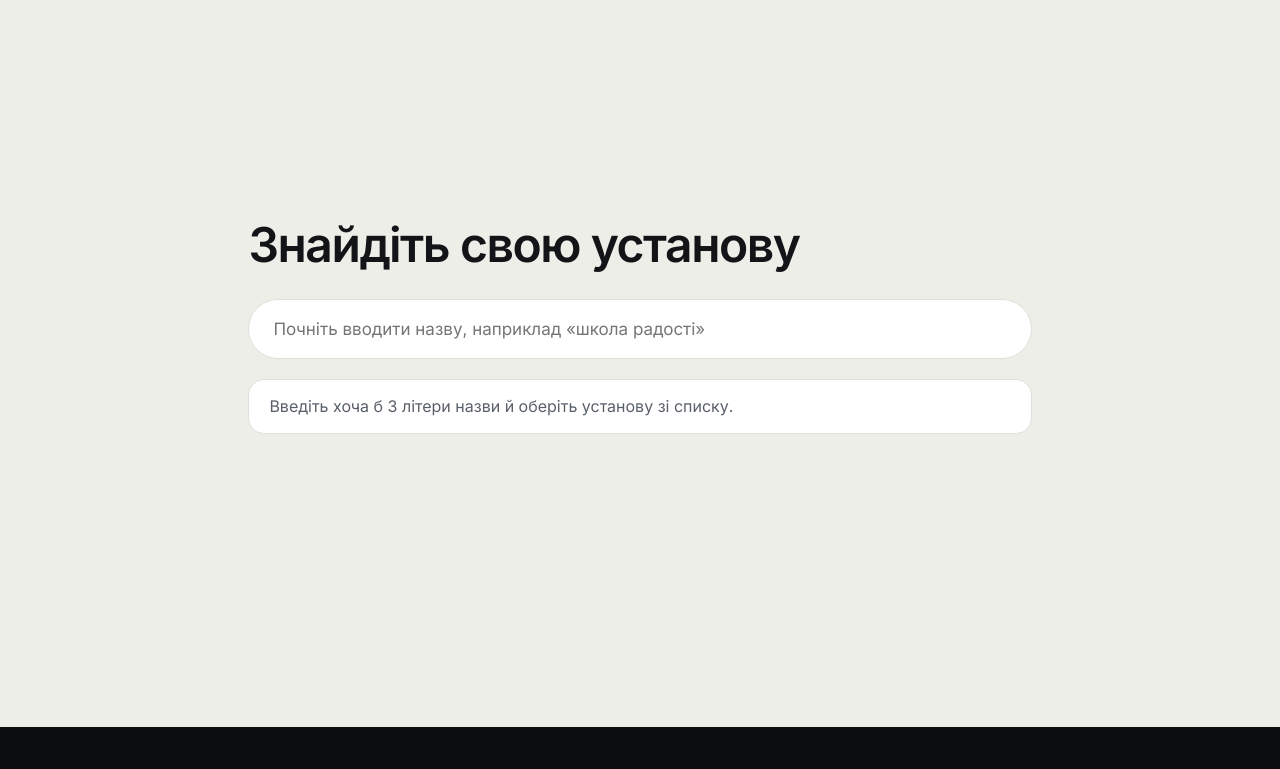
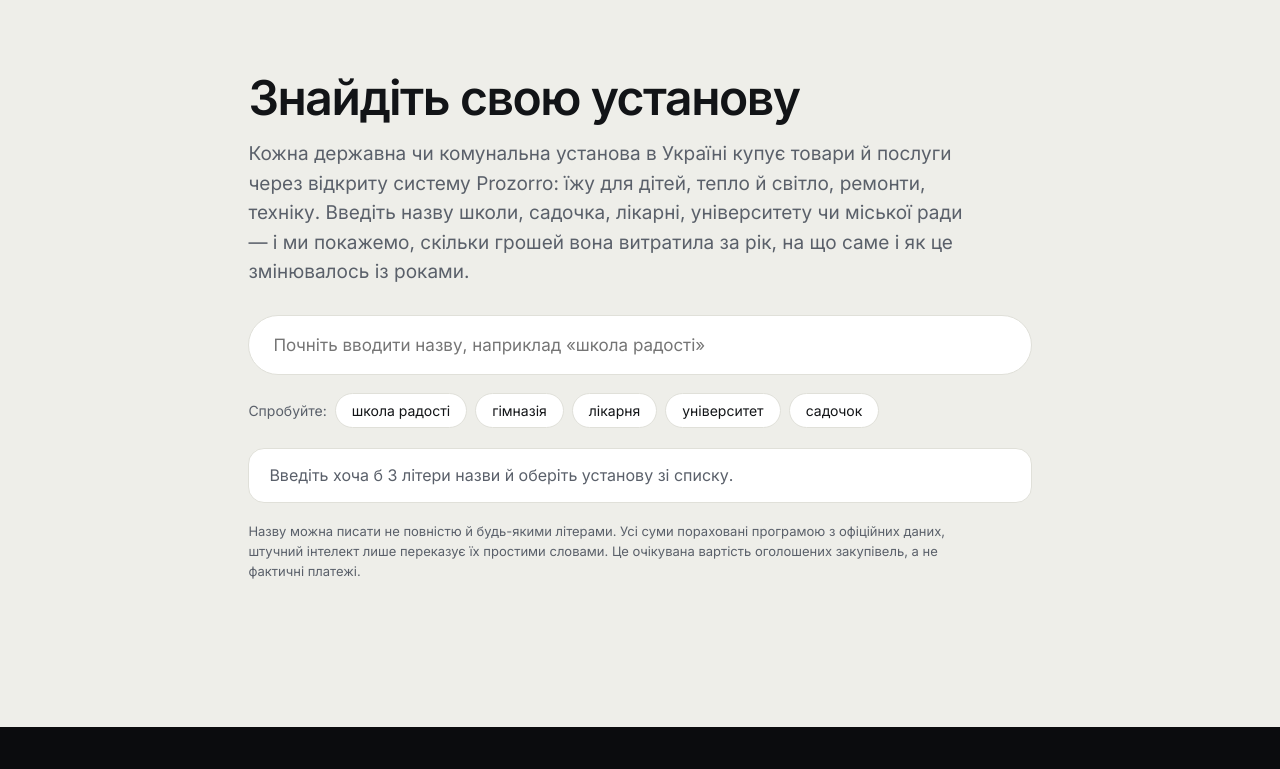
Before and after one commit to ArtemioVivaldi/BigBabies, a plain HTML site: page web/index.html in a window 1280 px wide. Shown: the part 1400-2169 px from the top of the page. Drawn offline with Linux system fonts and the light colour scheme.

Commit message:
web: текст у блоці пошуку, приклади-підказки та примітка про дані
Co-Authored-By: Claude Sonnet 5.5 <noreply@anthropic.com>

```diff
--- a/web/app.js
+++ b/web/app.js
@@ -47,6 +47,13 @@ function clearSearch() {
   $("q").focus();
 }
 $("clear").addEventListener("click", clearSearch);
+// Приклади під полем: клік підставляє текст у поле й одразу запускає пошук
+document.querySelectorAll(".chip").forEach((chip) => chip.addEventListener("click", () => {
+  $("q").value = chip.dataset.q;
+  $("clear").hidden = false;
+  $("q").focus();
+  runSearch();
+}));
 $("q").addEventListener("keydown", (e) => { if (e.key === "Escape") clearSearch(); });
 document.addEventListener("click", (e) => { if (!e.target.closest(".search")) $("suggestions").hidden = true; });
 // Обидві кнопки «Знайти установу» переводять курсор у поле пошуку
--- a/web/index.html
+++ b/web/index.html
@@ -57,13 +57,25 @@
     <section class="section section-alt screen-section" id="search">
       <div class="container narrow">
         <h2 class="reveal">Знайдіть свою установу</h2>
+        <p class="lead reveal">Кожна державна чи комунальна установа в Україні купує товари й послуги через відкриту систему Prozorro:
+          їжу для дітей, тепло й світло, ремонти, техніку. Введіть назву школи, садочка, лікарні, університету чи міської ради —
+          і ми покажемо, скільки грошей вона витратила за рік, на що саме і як це змінювалось із роками.</p>
         <div class="search reveal">
           <input id="q" type="text" autocomplete="off" aria-label="Назва установи"
                  placeholder="Почніть вводити назву, наприклад «школа радості»">
           <button id="clear" class="clear-btn" type="button" aria-label="Очистити пошук" hidden>×</button>
           <ul id="suggestions" hidden></ul>
         </div>
+        <p class="examples reveal">Спробуйте:
+          <button class="chip" type="button" data-q="школа радості">школа радості</button>
+          <button class="chip" type="button" data-q="гімназія">гімназія</button>
+          <button class="chip" type="button" data-q="лікарня">лікарня</button>
+          <button class="chip" type="button" data-q="університет">університет</button>
+          <button class="chip" type="button" data-q="дошкільний">садочок</button>
+        </p>
         <div id="message" class="message">Введіть хоча б 3 літери назви й оберіть установу зі списку.</div>
+        <p class="fine reveal">Назву можна писати не повністю й будь-якими літерами. Усі суми пораховані програмою з офіційних даних,
+          штучний інтелект лише переказує їх простими словами. Це очікувана вартість оголошених закупівель, а не фактичні платежі.</p>
       </div>
     </section>
 
--- a/web/style.css
+++ b/web/style.css
@@ -173,3 +173,11 @@ h4 { font-size: 16px; font-weight: 600; margin: 24px 0 12px; }
   background: transparent; color: var(--muted); font-size: 26px; line-height: 1; cursor: pointer; transition: background-color .2s, color .2s; }
 .clear-btn:hover { background: var(--surface-2); color: var(--text); }
 .clear-btn[hidden] { display: none; }
+
+/* ---------- Текст у блоці пошуку ---------- */
+.lead { margin-top: 16px; font-size: clamp(16px, 1.5vw, 19px); color: var(--muted); max-width: 46rem; }
+.examples { margin-top: 18px; font-size: 14px; color: var(--muted); display: flex; flex-wrap: wrap; align-items: center; gap: 8px; }
+.chip { font: inherit; font-size: 14px; color: var(--text); background: var(--surface); border: 1px solid var(--border); border-radius: 999px;
+  padding: 6px 16px; cursor: pointer; transition: border-color .2s, background-color .2s; }
+.chip:hover { border-color: var(--accent); }
+.fine { margin-top: 18px; font-size: 13px; color: var(--muted); max-width: 46rem; }
```
